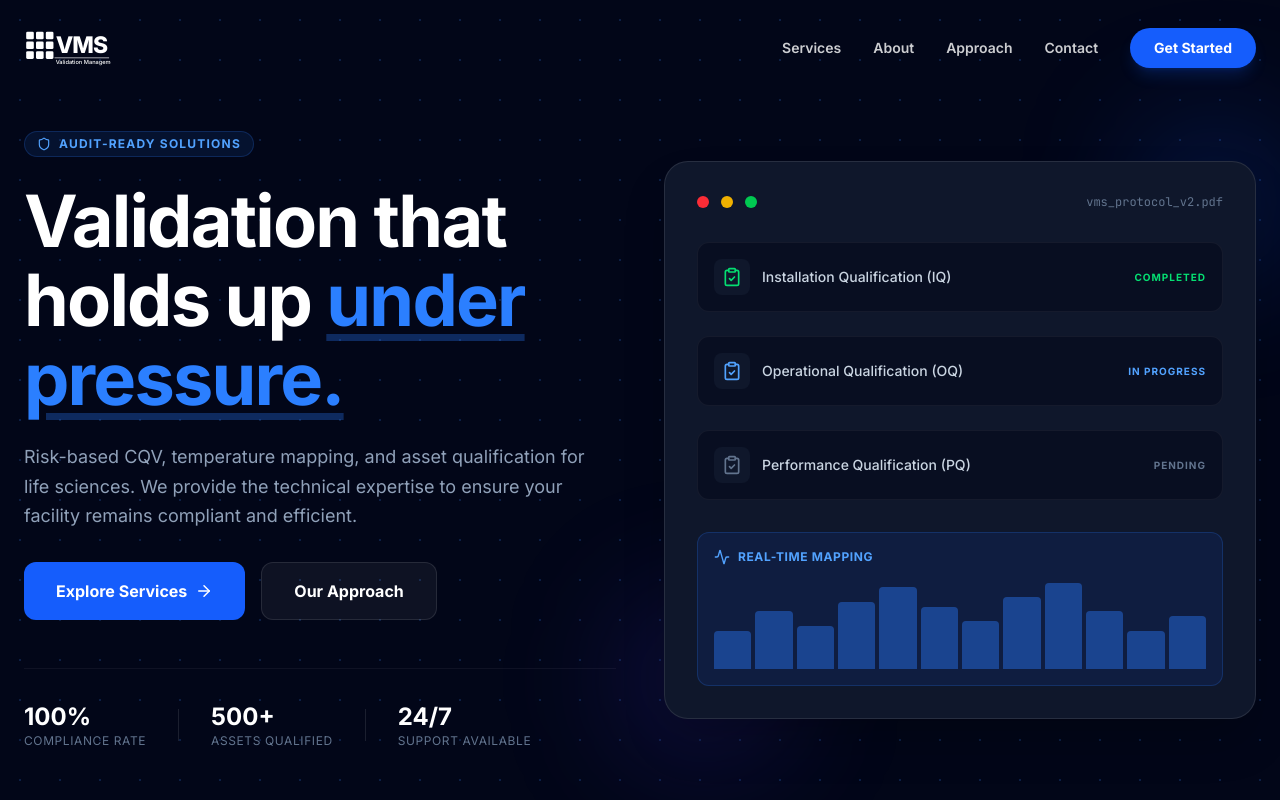
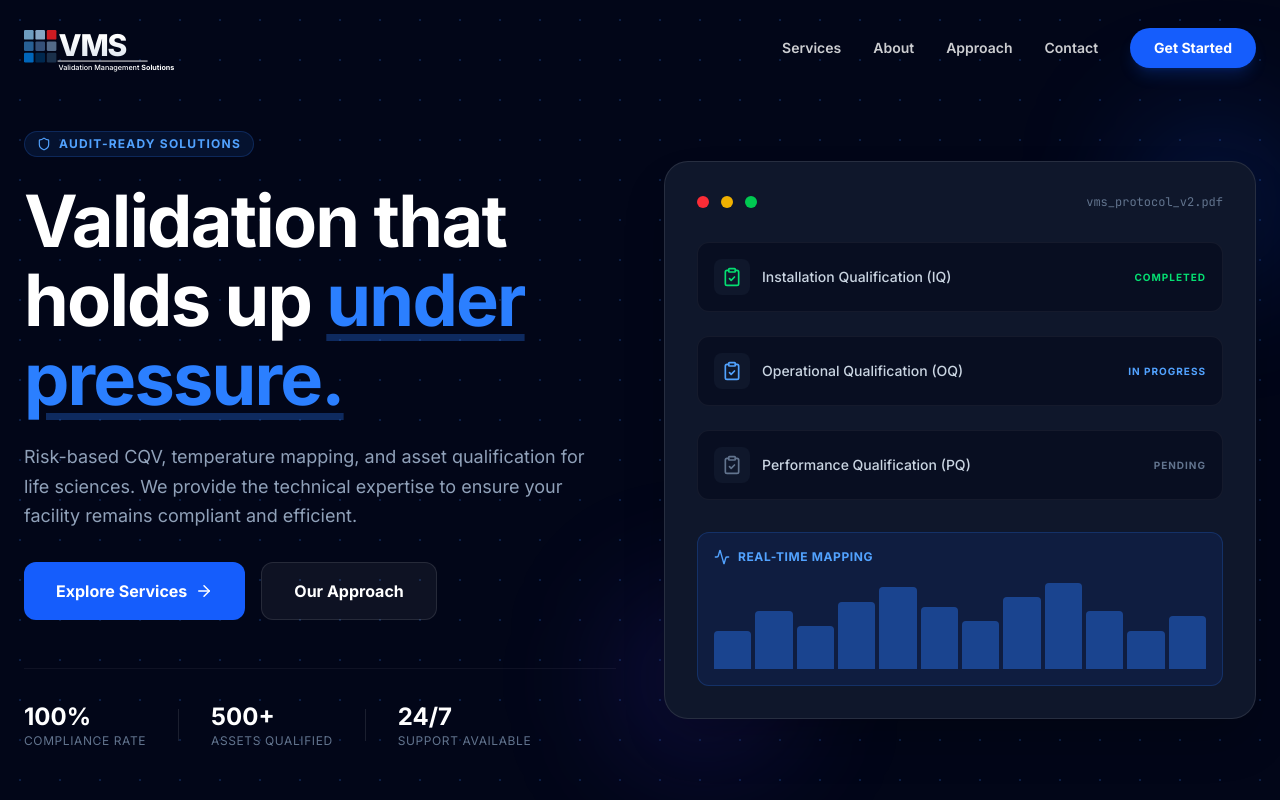
Before and after one commit to ryoussefGH/VMS, a React (Vite) app: page / in a window 1280 px wide. Shown: the top 800 px of the page. Built offline with nearby package versions, Linux system fonts and the light colour scheme.

Commit message:
feat(ui): Update VMS logo component
Refactors the VMS logo component to support a 'white' variant, allowing for better contrast on dark backgrounds. Adjusts default size and adds SVG improvements for better rendering.

```diff
--- a/src/App.tsx
+++ b/src/App.tsx
@@ -26,38 +26,45 @@ import {
 } from 'lucide-react';
 import { motion, AnimatePresence } from 'motion/react';
 
-const Logo = ({ className = "h-10", isScrolled = false }: { className?: string, isScrolled?: boolean }) => {
+const Logo = ({ className = "h-12", variant = "default" }: { className?: string, variant?: 'default' | 'white' }) => {
+  const primaryColor = variant === 'white' ? '#FFFFFF' : '#003366';
+  const secondaryColor = variant === 'white' ? '#FFFFFF' : '#2D6BA3';
+  const vmsGradientStart = variant === 'white' ? '#FFFFFF' : '#5B9BD5';
+  const vmsGradientEnd = variant === 'white' ? '#E2E8F0' : '#003366';
+
   return (
-    <div className={`flex items-center group cursor-pointer ${className}`}>
-      <svg viewBox="0 0 400 220" className="h-full w-auto" fill="none" xmlns="http://www.w3.org/2000/svg" preserveAspectRatio="xMidYMid meet">
+    <div className={`flex items-center ${className}`}>
+      <svg viewBox="0 0 420 160" className="h-full w-auto overflow-visible" fill="none" xmlns="http://www.w3.org/2000/svg" preserveAspectRatio="xMinYMin meet">
         {/* 3x3 Grid of rounded squares */}
-        <rect x="10" y="35" width="35" height="35" rx="6" fill="#7BAFD4" />
-        <rect x="55" y="35" width="35" height="35" rx="6" fill="#95B9D9" />
-        <rect x="100" y="35" width="35" height="35" rx="6" fill="#E31E24" />
+        <g opacity={variant === 'white' ? 0.9 : 1}>
+          <rect x="0" y="20" width="32" height="32" rx="4" fill="#7BAFD4" />
+          <rect x="38" y="20" width="32" height="32" rx="4" fill="#95B9D9" />
+          <rect x="76" y="20" width="32" height="32" rx="4" fill="#E31E24" />
 
-        <rect x="10" y="80" width="35" height="35" rx="6" fill="#2D6BA3" />
-        <rect x="55" y="80" width="35" height="35" rx="6" fill="#3B5983" />
-        <rect x="100" y="80" width="35" height="35" rx="6" fill="#5D7695" />
+          <rect x="0" y="58" width="32" height="32" rx="4" fill="#2D6BA3" />
+          <rect x="38" y="58" width="32" height="32" rx="4" fill="#3B5983" />
+          <rect x="76" y="58" width="32" height="32" rx="4" fill="#5D7695" />
 
-        <rect x="10" y="125" width="35" height="35" rx="6" fill="#0072CE" />
-        <rect x="55" y="125" width="35" height="35" rx="6" fill="#002D56" />
-        <rect x="100" y="125" width="35" height="35" rx="6" fill="#1D3652" />
+          <rect x="0" y="96" width="32" height="32" rx="4" fill="#0072CE" />
+          <rect x="38" y="96" width="32" height="32" rx="4" fill="#002D56" />
+          <rect x="76" y="96" width="32" height="32" rx="4" fill="#1D3652" />
+        </g>
 
         {/* VMS Text with Gradient */}
         <defs>
-          <linearGradient id="vmsGradient" x1="145" y1="60" x2="145" y2="130" gradientUnits="userSpaceOnUse">
-            <stop offset="0%" stopColor="#5B9BD5" />
-            <stop offset="100%" stopColor="#003366" />
+          <linearGradient id={`vmsGradient-${variant}`} x1="120" y1="40" x2="120" y2="110" gradientUnits="userSpaceOnUse">
+            <stop offset="0%" stopColor={vmsGradientStart} />
+            <stop offset="100%" stopColor={vmsGradientEnd} />
           </linearGradient>
         </defs>
-        <text x="145" y="135" fontFamily="Inter, sans-serif" fontWeight="800" fontSize="105" letterSpacing="-4" fill="url(#vmsGradient)">VMS</text>
+        <text x="115" y="105" fontFamily="Inter, sans-serif" fontWeight="800" fontSize="100" letterSpacing="-4" fill={`url(#vmsGradient-${variant})`}>VMS</text>
 
         {/* Divider Line */}
-        <line x1="140" y1="155" x2="390" y2="155" stroke="#003366" strokeWidth="3" />
+        <rect x="112" y="122" width="300" height="3" fill={primaryColor} />
 
         {/* Subtext */}
-        <text x="145" y="185" fontFamily="Inter, sans-serif" fontWeight="500" fontSize="26" fill="#003366">
-          <tspan fill="#2D6BA3">Validation Management</tspan> <tspan fontWeight="700" fill="#002D56">Solutions</tspan>
+        <text x="115" y="152" fontFamily="Inter, sans-serif" fontWeight="500" fontSize="24" fill={primaryColor}>
+          <tspan fill={secondaryColor}>Validation Management</tspan> <tspan fontWeight="700" fill={primaryColor}>Solutions</tspan>
         </text>
       </svg>
     </div>
@@ -86,9 +93,7 @@ const Navbar = () => {
   return (
     <nav className={`fixed top-0 left-0 right-0 z-50 transition-all duration-300 ${isScrolled ? 'bg-white/95 backdrop-blur-md shadow-sm py-3' : 'bg-transparent py-6'}`}>
       <div className="max-w-7xl mx-auto px-6 flex justify-between items-center">
-        <div className={`transition-all duration-300 flex items-center ${isScrolled ? 'brightness-100' : 'brightness-0 invert'}`}>
-          <Logo className="h-10 md:h-12" isScrolled={isScrolled} />
-        </div>
+        <Logo className="h-10 md:h-12" variant={isScrolled ? 'default' : 'white'} />
 
         {/* Desktop Nav */}
         <div className="hidden md:flex items-center gap-8">
```
